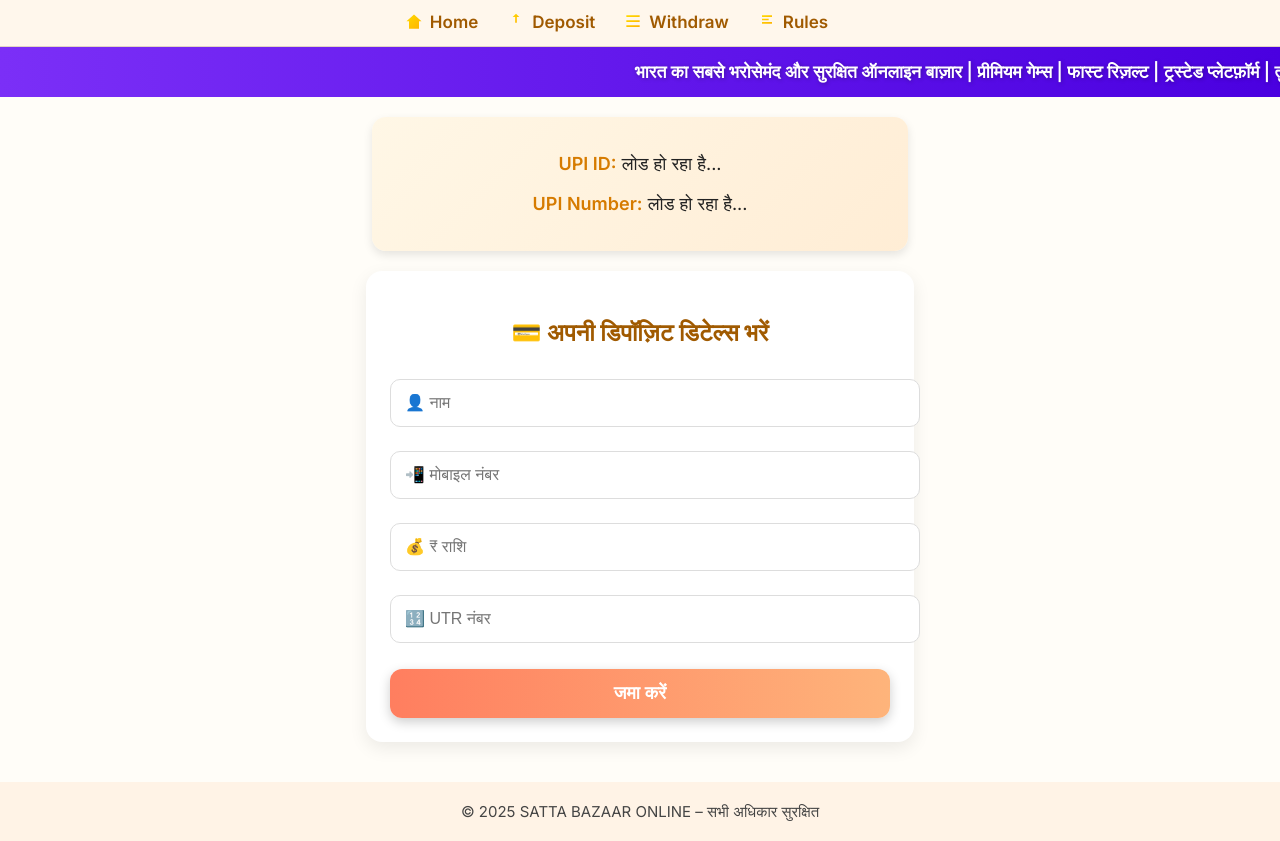
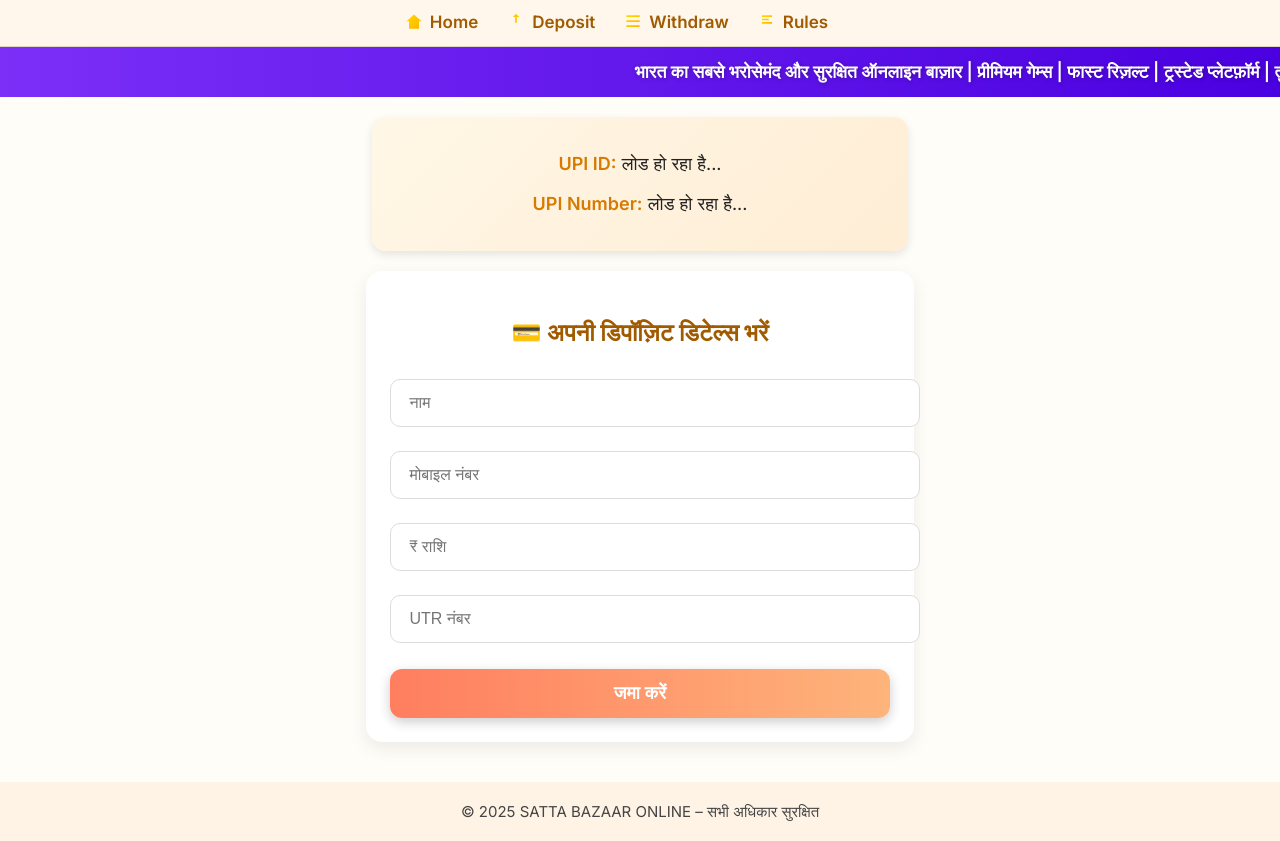
Before and after one commit to Whhywolfe/Online, a plain HTML site: page deposit.html in a window 1280 px wide. Shown: the part 85-926 px from the top of the page. Drawn offline with nearby package versions, Linux system fonts and the light colour scheme; no server answers.

Commit message:
Update deposit.html

```diff
--- a/deposit.html
+++ b/deposit.html
@@ -232,10 +232,10 @@
 <!-- DEPOSIT FORM -->
 <form id="depositForm">
   <h2>💳 अपनी डिपॉज़िट डिटेल्स भरें</h2>
-  <input type="text" id="name" placeholder="👤 नाम" required />
-  <input type="text" id="phone" placeholder="📲 मोबाइल नंबर" required />
-  <input type="number" id="amount" placeholder="💰 ₹ राशि" required />
-  <input type="text" id="utr" placeholder="🔢 UTR नंबर" required />
+  <input type="text" id="name" placeholder=" नाम" required />
+  <input type="text" id="phone" placeholder=" मोबाइल नंबर" required />
+  <input type="number" id="amount" placeholder=" ₹ राशि" required />
+  <input type="text" id="utr" placeholder=" UTR नंबर" required />
   <button type="submit"> जमा करें</button>
   <div class="msg-box" id="formMessage"></div>
 </form>
```
